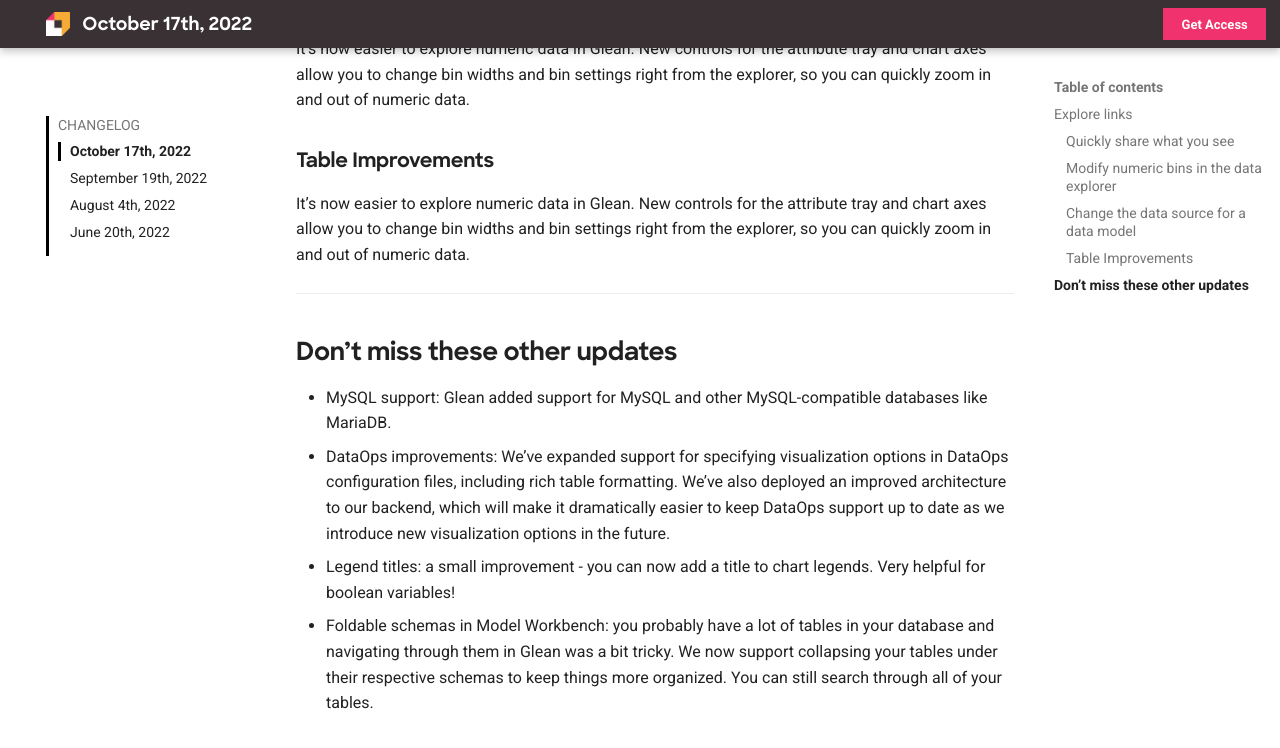
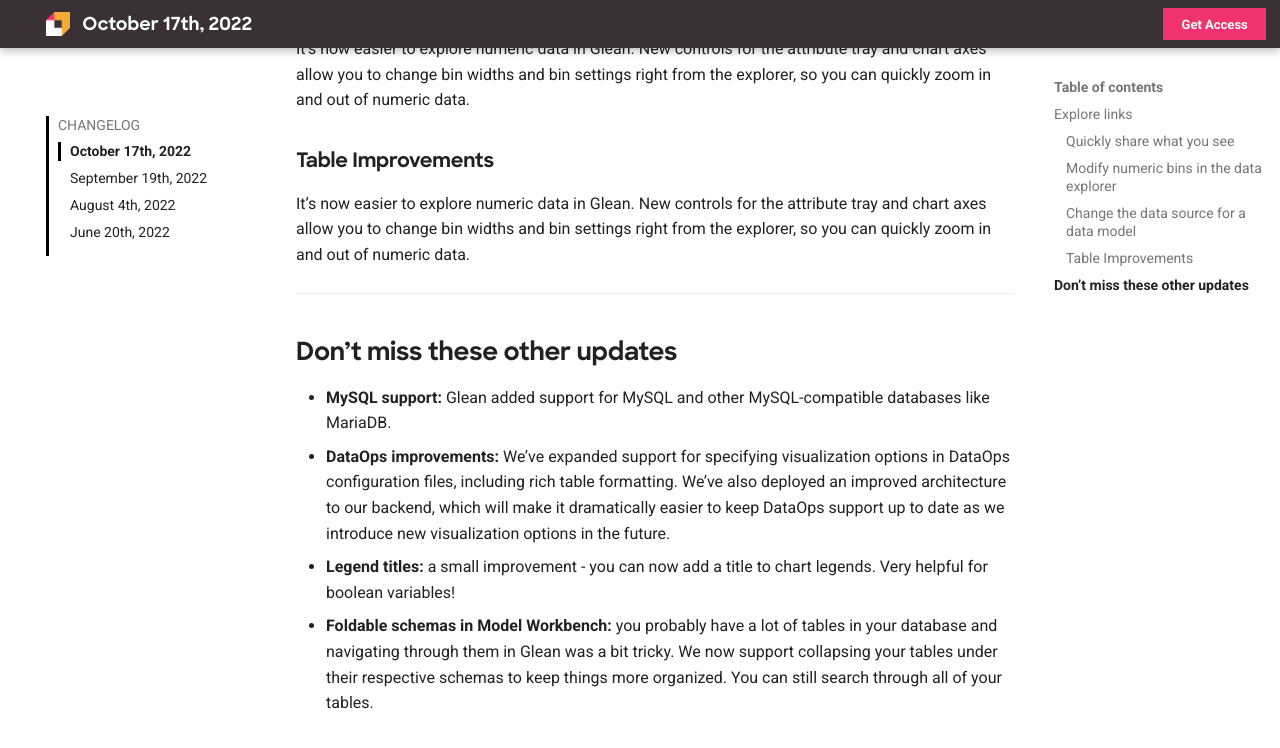
Before and after one commit to gleannyc/documentation, an MkDocs documentation site: the page built from docs/changelog/2022_10_17.md, in a window 1280 px wide and 900 px high, scrolled down 1548 px. Shown: the top 748 px of the window. Built offline with MkDocs 1.6.1 and Material for MkDocs 9.7.7, drawn with Linux system fonts in a browser that asks for light colours.

Commit message:
bold style keys

```diff
--- a/docs/changelog/2022_10_17.md
+++ b/docs/changelog/2022_10_17.md
@@ -42,7 +42,7 @@
 
 ## Don’t miss these other updates
 
-- MySQL support: Glean added support for MySQL and other MySQL-compatible databases like MariaDB.
-- DataOps improvements: We’ve expanded support for specifying visualization options in DataOps configuration files, including rich table formatting. We’ve also deployed an improved architecture to our backend, which will make it dramatically easier to keep DataOps support up to date as we introduce new visualization options in the future.
-- Legend titles: a small improvement - you can now add a title to chart legends. Very helpful for boolean variables!
-- Foldable schemas in Model Workbench: you probably have a lot of tables in your database and navigating through them in Glean was a bit tricky. We now support collapsing your tables under their respective schemas to keep things more organized. You can still search through all of your tables.
+- **MySQL support:** Glean added support for MySQL and other MySQL-compatible databases like MariaDB.
+- **DataOps improvements:** We’ve expanded support for specifying visualization options in DataOps configuration files, including rich table formatting. We’ve also deployed an improved architecture to our backend, which will make it dramatically easier to keep DataOps support up to date as we introduce new visualization options in the future.
+- **Legend titles:** a small improvement - you can now add a title to chart legends. Very helpful for boolean variables!
+- **Foldable schemas in Model Workbench:** you probably have a lot of tables in your database and navigating through them in Glean was a bit tricky. We now support collapsing your tables under their respective schemas to keep things more organized. You can still search through all of your tables.
```
